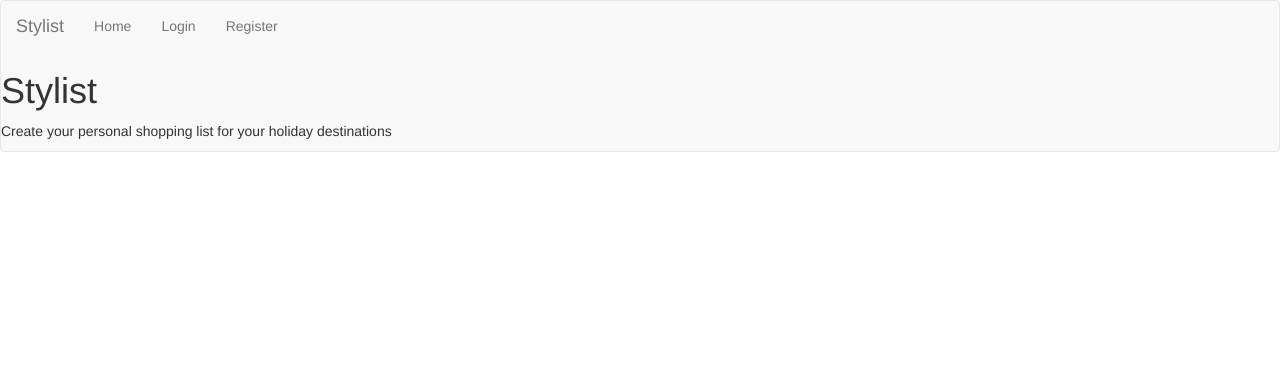
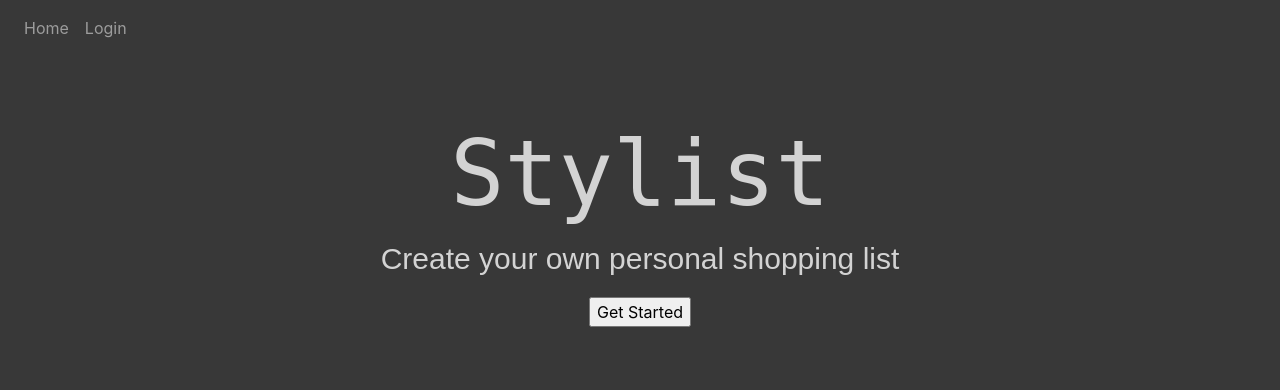
Before and after one commit to sharonkele/Stylist2, a Flask app: page /home in a window 1280 px wide. Shown: the top 390 px of the page. Run offline with Flask 2, Linux system fonts and the light colour scheme; some libraries are stand-ins or nearby versions.

Commit message:
Added Bootstrap/HTML

```diff
--- a/Stylist2 (copy)/application/templates/account.html
+++ b/Stylist2 (copy)/application/templates/account.html
@@ -1,6 +1,8 @@
 {% extends "layout.html" %}
 {% block body_content %}
-    <h1>{{ current_user.first_name}} {{ current_user.last_name }} Account Page</h1>
+    <h1 style="font-size:40px; color:lightgrey;text-align:left;font-family:monospace;">{{ current_user.first_name}} {{ current_user.last_name }} Account Page</h1>
+    <br>
+    <br>
     <div class="form">
         <form method="POST" action="">
     	    {{ form.hidden_tag() }}
--- a/Stylist2 (copy)/application/templates/home.html
+++ b/Stylist2 (copy)/application/templates/home.html
@@ -1,8 +1,14 @@
 {% extends "layout.html" %}
 {% block body_content %}
-    <h1>Stylist</h1>
-    <p>Create your personal shopping list for your holiday destinations</p>
 
+<div style="background:transparent !important" class="jumbotron text-center" style="margin-bottom:0">
 
+<h1 style="font-size:90px; font-family:monospace;color:lightgrey;"> Stylist </h1>
+<p style="font-size:30px; color:lightgrey; font-family:sans-serif;"> Create your own personal shopping list </p>
+ <form action="{{ url_for('register') }}">
+         <input type="submit" value="Get Started">
+ </form>
+
+</div>
 
  {% endblock body_content %}
--- a/Stylist2 (copy)/application/templates/layout.html
+++ b/Stylist2 (copy)/application/templates/layout.html
@@ -1,39 +1,47 @@
 <!DOCTYPE html>
 <html lang="en">
 <head>
-	<title>{{ title }} - Page</title>
-	<meta charset="utf-8">
-	<meta name="viewport" content="width=device-width, initial-scale=1">
-	 <link rel="stylesheet" href="https://maxcdn.bootstrapcdn.com/bootstrap/3.4.0/css/bootstrap.min.css">
+  <title>{{ title }} Page</title>
+  <meta charset="utf-8">
+  <meta name="viewport" content="width=device-width, initial-scale=1">
+  <link rel="stylesheet" href="https://maxcdn.bootstrapcdn.com/bootstrap/4.3.1/css/bootstrap.min.css">
   <script src="https://ajax.googleapis.com/ajax/libs/jquery/3.4.1/jquery.min.js"></script>
-  <script src="https://maxcdn.bootstrapcdn.com/bootstrap/3.4.0/js/bootstrap.min.js"></script>
+  <script src="https://cdnjs.cloudflare.com/ajax/libs/popper.js/1.14.7/umd/popper.min.js"></script>
+  <script src="https://maxcdn.bootstrapcdn.com/bootstrap/4.3.1/js/bootstrap.min.js"></script>
+  <style>  .fakeimg {
+    height: 200px;
+    background: #000000;
+  }
+  body { background-color: #383838; }
+  </style>
 </head>
 <body>
-	<nav class="navbar navbar-default">
-		<div class="container-fluid">
-			<div class="navbar-header">
-				<a class="navbar-brand href="{{ url_for('home') }}">Stylist</a>
-			</div>
-			<ul class="nav navbar-nav">
-				{% if current_user.is_authenticated %}
-					<li><a href="{{ url_for('home') }}">Home</a></li>
-					<li><a href="{{ url_for('newitem') }}">Add Item</a></li>
+	<nav class="navbar navbar-expand-sm bg-black navbar-dark">
+  <button class="navbar-toggler" type="button" data-toggle="collapse" data-target="#collapsibleNavbar">
+    <span class="navbar-toggler-icon"></span>
+  </button>
+  <div class="collapse navbar-collapse" id="collapsibleNavbar">
+    <ul class="navbar-nav">
+        </li>
+			{% if current_user.is_authenticated %}
+				<li class="nav-item"><a class="nav-link"href="{{ url_for('home') }}">Home</a></li>
+				<li class="nav-item"><a class="nav-link"href="{{ url_for('newitem') }}">Add Item</a></li>
 
-					<li><a href="{{ url_for('account') }}">Account</a></li>
+				<li class="nav-item"><a class="nav-link"href="{{ url_for('account') }}">Account</a></li>
 
-					<li><a href="{{ url_for('logout') }}">Logout</a></li>
-					<li><a href="{{ url_for('lists') }}">Lists</a></li>
+				<li class="nav-item"><a class="nav-link"href="{{ url_for('logout') }}">Logout</a></li>
+				<li class="nav-item"><a class="nav-link"href="{{ url_for('lists') }}">Lists</a></li>
 
 				{% else %}
-					<li><a href="{{ url_for('home') }}">Home</a></li>
-					<li><a href="{{ url_for('login') }}">Login</a></li>
-					<li><a href="{{ url_for('register') }}">Register</a></li>
+				 	<li class="nav-item"><a class="nav-link" href="{{ url_for('home') }}">Home</a></li>
+					<li class="nav-item"><a class="nav-link" href="{{ url_for('login') }}">Login</a></li>
 				{% endif %}
 			</ul>
 		</div>
 	</div>
-    {% block body_content %}
+</nav>
+{% block body_content %}
 
-    {% endblock %}
+{% endblock %}
 </body>
 </html>
--- a/Stylist2 (copy)/application/templates/register.html
+++ b/Stylist2 (copy)/application/templates/register.html
@@ -1,7 +1,9 @@
 {% extends "layout.html" %}
 {% block body_content %}
-    <h1>Register Page</h1>
-    <p> Need an account? Sign up</p>
+<br>
+    <h1 style="font-size:50px; color:lightgrey;text-align:left;font-family:monospace;">Register Page</h1>
+    <br>
+    <p style="font-size:15px; color:lightgrey; font-family:sans-serif;"> Need an account? Sign up</p>
     <div class="form">
         <form method="POST" action="">
     	    {{ form.hidden_tag() }}
```
Also changed, not shown: Stylist2 (copy)/application/templates/lists.html (+12 -5 lines), Stylist2 (copy)/application/templates/newitem.html (+5 -2 lines).
